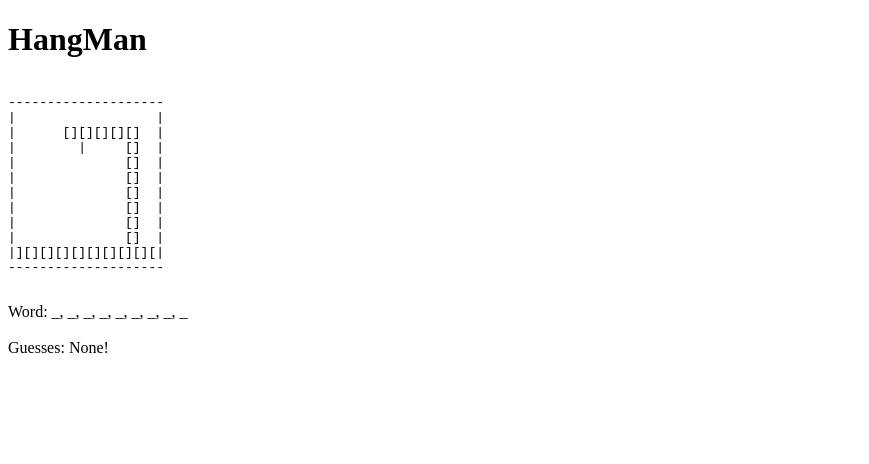
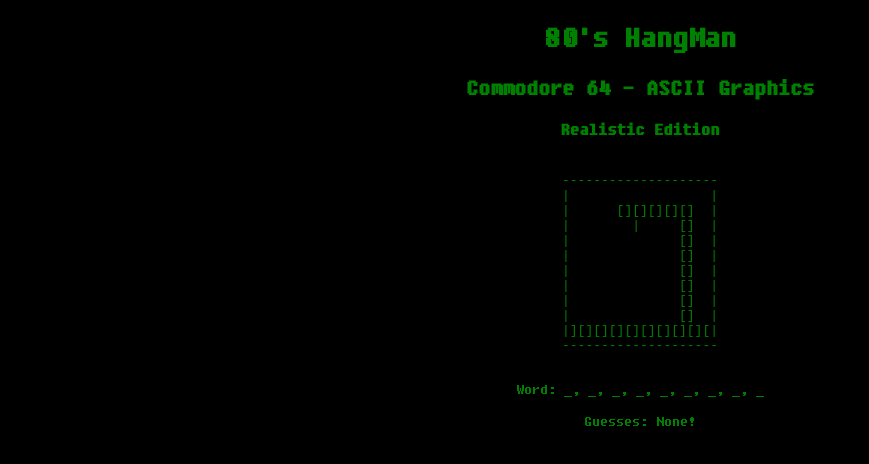
Before and after one commit to ggruessing/hangman, a plain HTML site: page index.html in a window 1280 px wide. Shown: the whole page, without its empty margins (0-869 px from the left). Drawn offline with Linux system fonts and the light colour scheme.

Commit message:
dramaticThematics

```diff
--- a/assets/css/style.css
+++ b/assets/css/style.css
@@ -0,0 +1,11 @@
+@font-face {
+    font-family: dos;
+    src: url(../font/dos.ttf);
+}
+
+body {
+	font-family: "dos";
+	text-align: center;
+	background-color: black;
+	color: green;
+}
--- a/index.html
+++ b/index.html
@@ -2,10 +2,18 @@
 <html>
 <head>
 	<title>Hangin Out</title>
+	<link rel="stylesheet" type="text/css" href="assets/css/style.css">
+
+
+	  <audio autoplay>
+      <source src="assets/jamz/80s.mp3" type="audio/mpeg">
+      </audio>
 </head>
 <body>
 
-<h1>HangMan</h1>
+<h1>80's HangMan</h1>
+<h2>Commodore 64 - ASCII Graphics</h2>
+<h3>Realistic Edition</h3>
 
 <div id="manone" style="display:block;">
 <pre>
@@ -153,7 +161,6 @@ Guesses: None!
 </div>
 
 <script type="text/javascript" src="assets/javascript/game.js">
-
 </script>
 
 </body>
```
Also changed, not shown: assets/font/dos.ttf (added), 1 other file.
